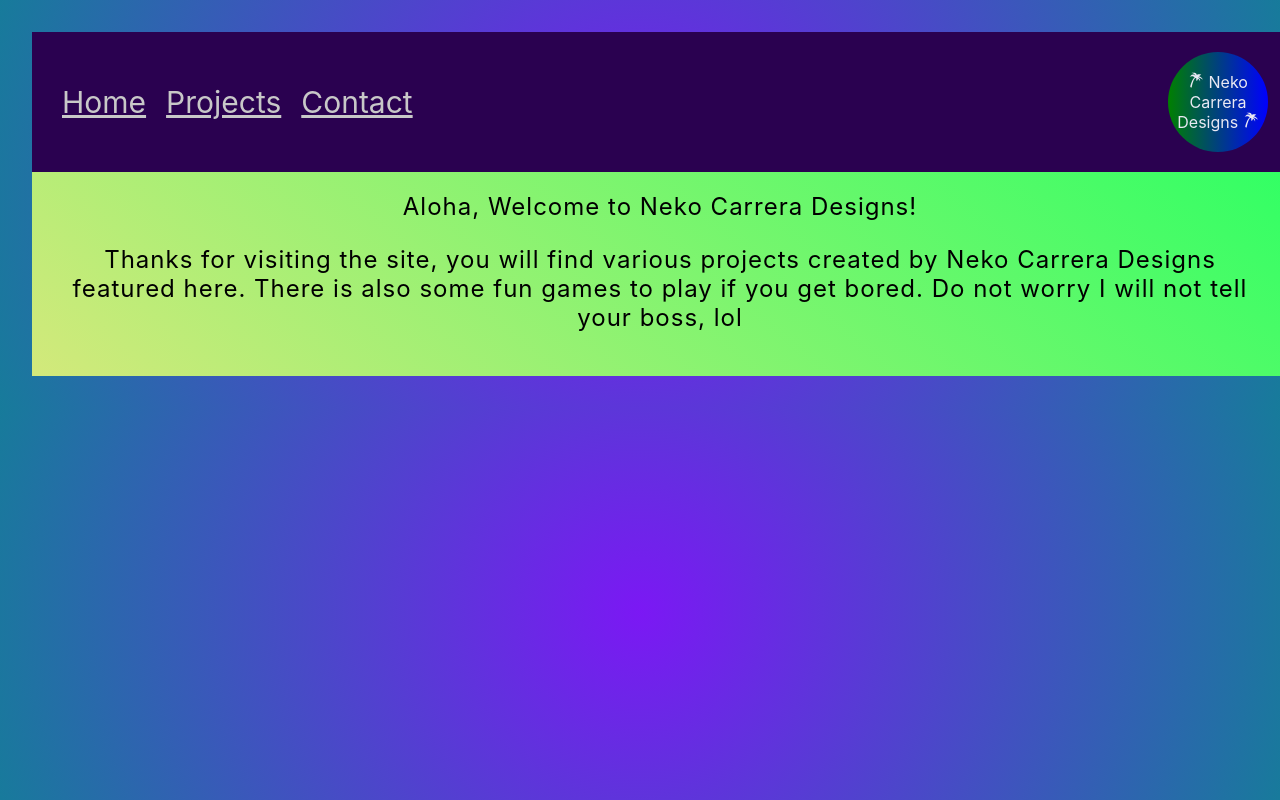
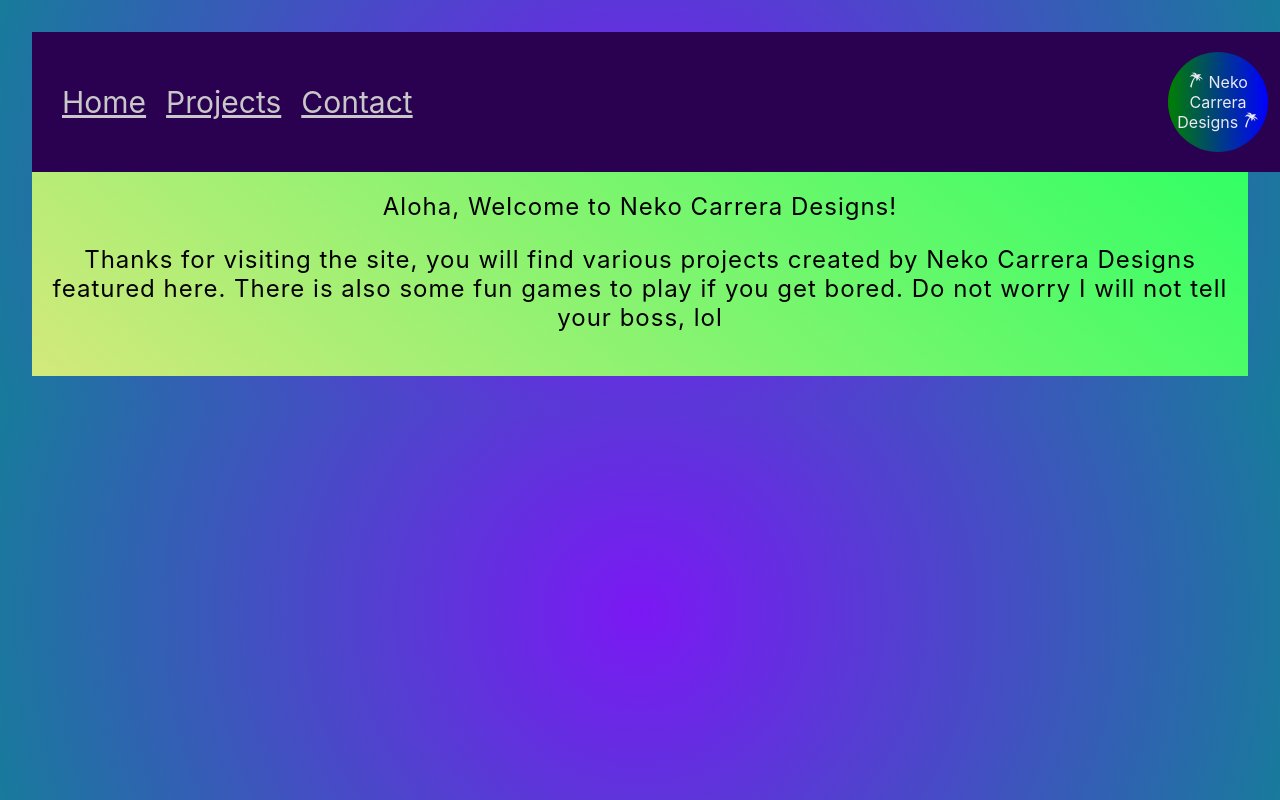
Before and after one commit to NekoCarreraDesigns/portfolio-site-five, a React (Vite) app in the folder portfolio-site-five/: page / in a window 1280 px wide. Built offline with nearby package versions, Linux system fonts and the light colour scheme.

Commit message:
fixed width issue

```diff
--- a/portfolio-site-five/src/components/Header/Header.css
+++ b/portfolio-site-five/src/components/Header/Header.css
@@ -1,7 +1,6 @@
 .header-wrapper {
     padding: 20px;
     text-align: center;
-    width: 100%;
     background: linear-gradient(40deg,rgb(211,233,123),rgb(50,255,100));
 }
 
@@ -9,5 +8,5 @@
     color: rgb(0, 0, 0);
     font-size: 24px;
     letter-spacing: 1px;
-
+    width: 100%;
 }
```
